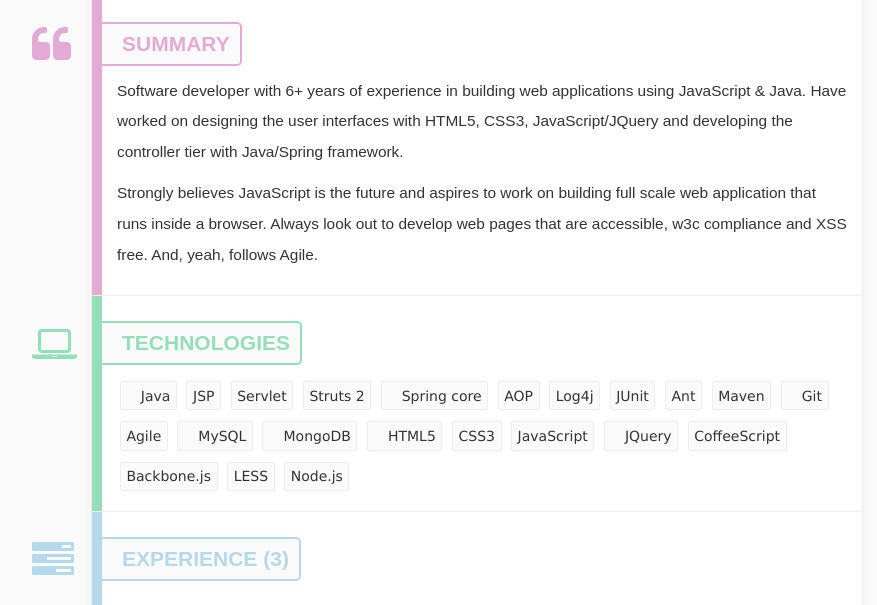
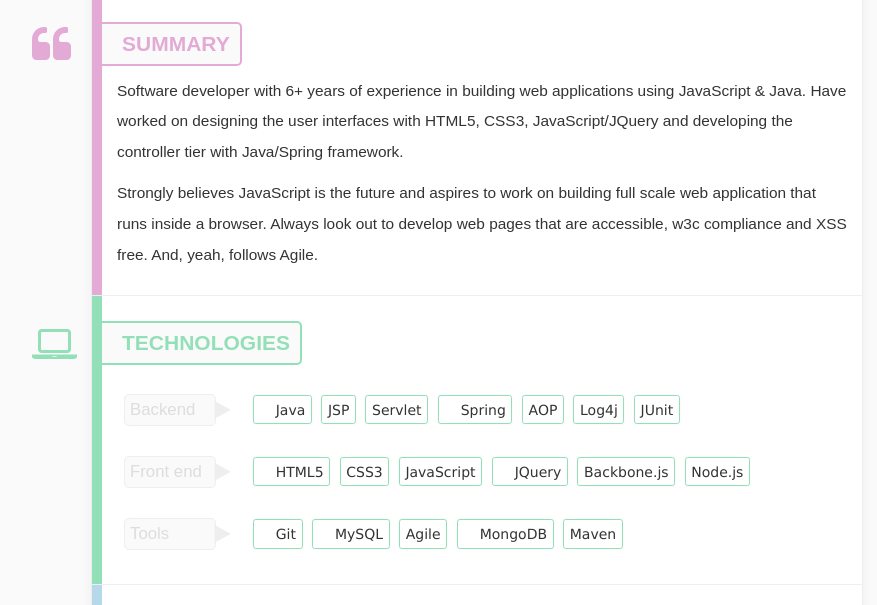
Before and after one commit to vraa/resume, a plain HTML site: page index.htm in a window 1280 px wide. Shown: the part 180-785 px from the top of the page, without its empty margins (163-1040 px from the left). Drawn offline with Linux system fonts and the light colour scheme.

Commit message:
Group skills into categories.

```diff
--- a/css/resume.css
+++ b/css/resume.css
@@ -106,14 +106,39 @@
 		list-style: none;
 		margin: 0;
 	}
+		.technologies > article > ul > li{
+			display: block;
+			margin: .5em 0;
+			padding: .5em;
+		}
+		.technologies ul.group{
+			display: inline-block;
+		}
+		.technologies label{
+			display: inline-block;
+			width: 80px;
+			font-size: 1.2em;
+			background-color: #fafafa;
+			border:1px solid #eee;
+			border-radius: 5px;
+			position: relative;
+			margin-right: 30px;
+			padding: 5px;
+			color: #ddd;
+		}
+			.technologies label i{
+				color: #eee;
+				position: absolute;
+				right: -20px;
+				font-size: 1.2em;
+			}
 		.technologies .skill{
 			font: 1em Verdana;
 			font-weight: normal;
 			display: inline-block;
 			margin: .4em .2em;
 			padding: .4em;
-			background-color: #fafafa;
-			border: 1px solid #eee;
+			border: 1px solid #93DFB8;
 			border-radius: .2em;
 			color: #333;
 			box-shadow: 0 0 2px #eee;
@@ -121,35 +146,35 @@
 		}
 			.skill{
 				background-repeat: no-repeat;
-				background-position: 2px center;
+				background-position: 3px center;
 			}
 			.skill.java{
 				background-image:url(http://www.google.com/s2/u/0/favicons?domain=java.com);
-				padding-left: 20px !important;
+				padding-left: 22px !important;
 			}
 			.skill.spring{
 				background-image:url(http://www.google.com/s2/u/0/favicons?domain=springsource.org);
-				padding-left: 20px !important;
+				padding-left: 22px !important;
 			}
 			.skill.git{
 				background-image:url(http://www.google.com/s2/u/0/favicons?domain=git-scm.com);
-				padding-left: 20px !important;
+				padding-left: 22px !important;
 			}
 			.skill.mysql{
 				background-image:url(http://www.google.com/s2/u/0/favicons?domain=mysql.com);
-				padding-left: 20px !important;
+				padding-left: 22px !important;
 			}
 			.skill.mongo{
 				background-image:url(http://www.google.com/s2/u/0/favicons?domain=mongodb.org);
-				padding-left: 20px !important;
+				padding-left: 22px !important;
 			}
 			.skill.html5{
 				background-image:url(http://www.google.com/s2/u/0/favicons?domain=html5rocks.com);
-				padding-left: 20px !important;
+				padding-left: 22px !important;
 			}
 			.skill.jquery{
 				background-image:url(http://www.google.com/s2/u/0/favicons?domain=jquery.com);
-				padding-left: 20px !important;
+				padding-left: 22px !important;
 			}
 .experiences{
 }
--- a/index.htm
+++ b/index.htm
@@ -75,28 +75,39 @@
 				<article class='span8'>
 					<h2><i class='icon-laptop'></i> Technologies</h2>
 					<ul>
+						<li>
+							<label>Backend <i class='icon-play'></i></label>
+							<ul class='group'>
 								<li class='skill java' data-rating="5">Java</li>
 			          <li class='skill jsp' data-rating="5">JSP</li>
 			          <li class='skill servlet' data-rating="5">Servlet</li>
-	          <li class='skill apache struts' data-rating="5">Struts 2</li>
-	          <li class='skill spring' data-rating="3">Spring core</li>
+			          <li class='skill spring' data-rating="3">Spring</li>
 			          <li class='skill aop' data-rating="3">AOP</li>
 			          <li class='skill apache log4j' data-rating="5">Log4j</li>
 			          <li class='skill apache junit' data-rating="5">JUnit</li>
-	          <li class='skill apache ant' data-rating="3">Ant</li>
-	          <li class='skill apache maven' data-rating="3">Maven</li>
-	          <li class='skill git' data-rating="4">Git</li>
-	          <li class='skill agile' data-rating="4">Agile</li>
-	          <li class='skill mysql' data-rating="4">MySQL</li>
-	          <li class='skill mongo' data-rating="4">MongoDB</li>
+							</ul>
+						</li>
+						<li>
+							<label>Front end <i class='icon-play'></i></label>
+							<ul class='group'>
 			          <li class='skill html5' data-rating="5">HTML5</li>
 			          <li class='skill css3' data-rating="5">CSS3</li>
 			          <li class='skill javascript' data-rating="5">JavaScript</li>
 			          <li class='skill jquery' data-rating="4">JQuery</li>
-	          <li class='skill coffee' data-rating="3">CoffeeScript</li>
 			          <li class='skill backbone' data-rating="3">Backbone.js</li>
-	          <li class='skill less' data-rating="5">LESS</li>
 			          <li class='skill node' data-rating="3">Node.js</li>
+							</ul>
+						</li>
+						<li>
+							<label>Tools <i class='icon-play'></i></label>
+							<ul class='group'>
+								<li class='skill git' data-rating="4">Git</li>
+			          <li class='skill mysql' data-rating="4">MySQL</li>
+			          <li class='skill agile' data-rating="4">Agile</li>
+			          <li class='skill mongo' data-rating="4">MongoDB</li>
+			          <li class='skill apache maven' data-rating="3">Maven</li>
+							</ul>
+						</li>
 					</ul>
 				</article>
 			</section>
```
Lines whose indentation alone changed are shown as unchanged.
